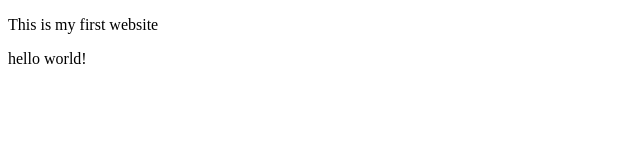
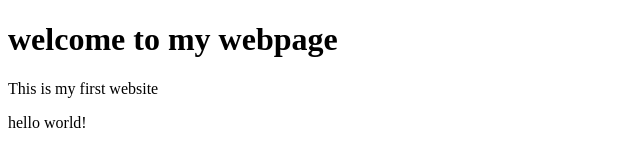
Before and after one commit to vinit-code-repeat/first, a plain HTML site: page index.html in a window 1280 px wide. Shown: the whole page, without its empty margins (0-640 px from the left). Drawn offline with Linux system fonts and the light colour scheme.

Commit message:
add heading

```diff
--- a/index.html
+++ b/index.html
@@ -4,6 +4,7 @@
         <title>home</title>
     </head>
     <body>
+        <h1>welcome to my webpage</h1>
         <p>This is my first website</p>
         hello world!
     </body>
```
